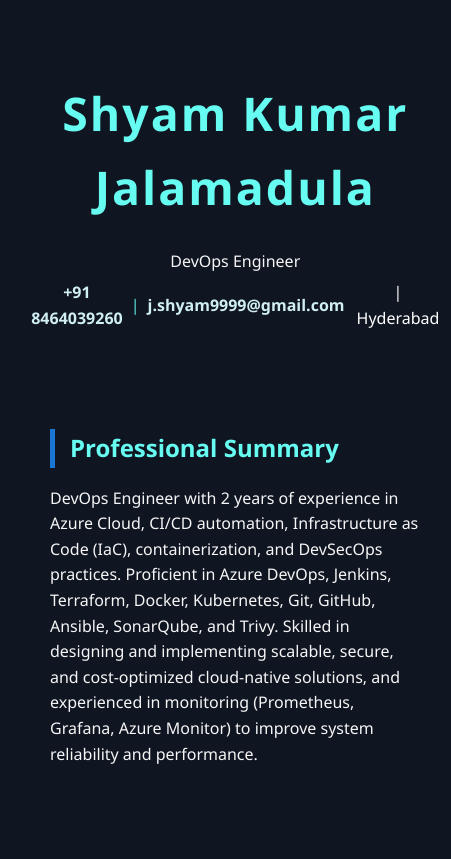
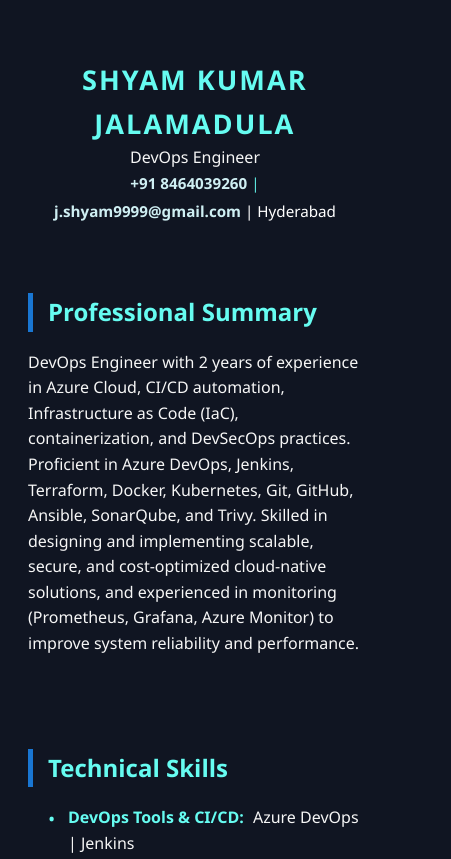
Before and after one commit to Shyam-1952/ShyamKumarJalamadula, a plain HTML site: page index.html in a window 390 px wide. Shown: the top 859 px of the page, 451 px wide, since content can reach past the window. Drawn offline with Linux system fonts and the light colour scheme.

Commit message:
add Mobile Compatibility

```diff
--- a/index.html
+++ b/index.html
@@ -13,7 +13,7 @@
     </div>
     <div class="container">
       <section class="section">
-        <h1>Shyam Kumar Jalamadula</h1>
+        <h1>SHYAM KUMAR JALAMADULA</h1>
         <p class="tagline">DevOps Engineer</p>
         <div class="contact-line">
           <span class="contact-item">+91 8464039260</span>
--- a/portfolio.css
+++ b/portfolio.css
@@ -4,6 +4,15 @@ body {
     background: #101522;
     color: #f6f6f6;
     line-height: 1.6;
+}
+/* Use border-box globally to avoid unexpected width calculations and remove horizontal scroll */
+*, *::before, *::after {
+    box-sizing: border-box;
+}
+
+/* Prevent horizontal scrolling caused by elements slightly wider than viewport */
+html, body {
+    overflow-x: hidden;
 }
 .hero {
     display: flex;
@@ -14,7 +23,7 @@ body {
     text-align: center;
 }
 .hero-content h1 {
-    font-size: 7.2rem;
+    font-size: 6.2rem;
     letter-spacing: 2px;
     margin-bottom: 1rem;
 }
@@ -24,7 +33,8 @@ body {
     margin-bottom: 0;
 }
 .tagline {
-    margin-bottom: 0;
+    margin: 0; /* remove spacing between name and tagline */
+    padding: 0;
 }
 .icons {
     margin-top: 0;
@@ -220,12 +230,14 @@ button[type="submit"]:hover {
     transition: transform 0.45s cubic-bezier(.2,.8,.2,1), text-shadow 0.35s ease, color 0.35s ease;
     will-change: transform;
     margin-top: 0; /* remove default top margin so title sits closer to section top */
-    margin-bottom: 8px;
+    margin-bottom: 0; /* remove space below name */
+    font-size: 22pt; /* current size (change earlier requested 1pt, restored here) */
 }
 
 .container .section:first-child .contact-line {
     transition: transform 0.35s cubic-bezier(.2,.8,.2,1), color 0.35s ease;
-    margin-top: 6px;
+    margin-top: 0; /* remove gap between tagline and contact-line */
+    padding-top: 0;
 }
 
 .container .section:first-child:hover {
@@ -293,7 +305,7 @@ button[type="submit"]:hover {
 
 /* Contact line styling (phone and email displayed inline) */
 .contact-line {
-    margin-top: 8px;
+    margin-top: 0;
     display: flex;
     align-items: center;
     justify-content: center;
@@ -319,3 +331,99 @@ button[type="submit"]:hover {
     font-weight: 500;
     margin-left: 4px;
 }
+
+/* ------------------------
+   Cross-device / Mobile improvements
+   - Reduce heavy blur and transforms on touch devices
+   - Tweak paddings and font-sizes for small viewports
+   - Allow contact-line to wrap
+   ------------------------ */
+@media (max-width: 768px) {
+    /* Make container and sections use full width with symmetric padding */
+    .container {
+        padding: 12px;
+        align-items: stretch; /* allow children to fill width */
+    }
+
+    .container h1 {
+        font-size: 2.2rem;
+    }
+
+    .tagline {
+        font-size: 1rem;
+    }
+
+    .section {
+        /* use box-sizing so padding doesn't change total width and keep symmetric left/right spacing */
+        box-sizing: border-box;
+        padding: 16px;
+        width: 100%;
+        max-width: 1000px;
+        margin: 12px auto;
+    }
+
+    /* Disable heavy backdrop blur & transforms on phones for performance/readability */
+    .section:hover {
+        -webkit-backdrop-filter: none;
+        backdrop-filter: none;
+        transform: none;
+        box-shadow: 0 6px 18px rgba(31,38,135,0.14);
+        background: rgba(22,36,71,0.88);
+        border: 1px solid rgba(255,255,255,0.04);
+    }
+
+    .container .section:first-child {
+        padding: 10px 16px;
+        margin-top: 36px;
+    }
+
+    .container .section:first-child:hover {
+        transform: none;
+        -webkit-backdrop-filter: none;
+        backdrop-filter: none;
+        box-shadow: 0 12px 30px rgba(31,38,135,0.18);
+        background: rgba(255,255,255,0.04);
+    }
+
+    .container .section:first-child h1 {
+        font-size: 2rem;
+    }
+
+    /* Make contact-line wrap nicely on small screens */
+    .contact-line {
+        flex-wrap: wrap;
+        gap: 6px;
+        justify-content: center;
+    }
+
+    .contact-line .contact-location {
+        margin-left: 0;
+    }
+
+    .project-card, .internship-card {
+        padding: 16px;
+    }
+
+    .skills-list li, .project-card li, .section li {
+        padding-left: 20px;
+    }
+}
+
+@media (max-width: 420px) {
+    .container h1 { font-size: 1.85rem; }
+    .container .section:first-child h1 { font-size: 1.7rem; }
+    .project-card h3 { font-size: 1rem; }
+    .project-card h3 .project-location { display: block; margin-left: 0; margin-top: 4px; font-size: 0.95em; }
+    .project-card, .internship-card { padding: 14px; }
+    .contact-line { font-size: 0.95rem; gap: 4px; }
+}
+
+/* Prefer no hover/less motion on touch devices (pointer:coarse or no-hover) */
+@media (hover: none), (pointer: coarse) {
+    .section:hover, .container .section:first-child:hover {
+        transform: none !important;
+        -webkit-backdrop-filter: none !important;
+        backdrop-filter: none !important;
+        box-shadow: 0 8px 20px rgba(31,38,135,0.16) !important;
+    }
+}
```
